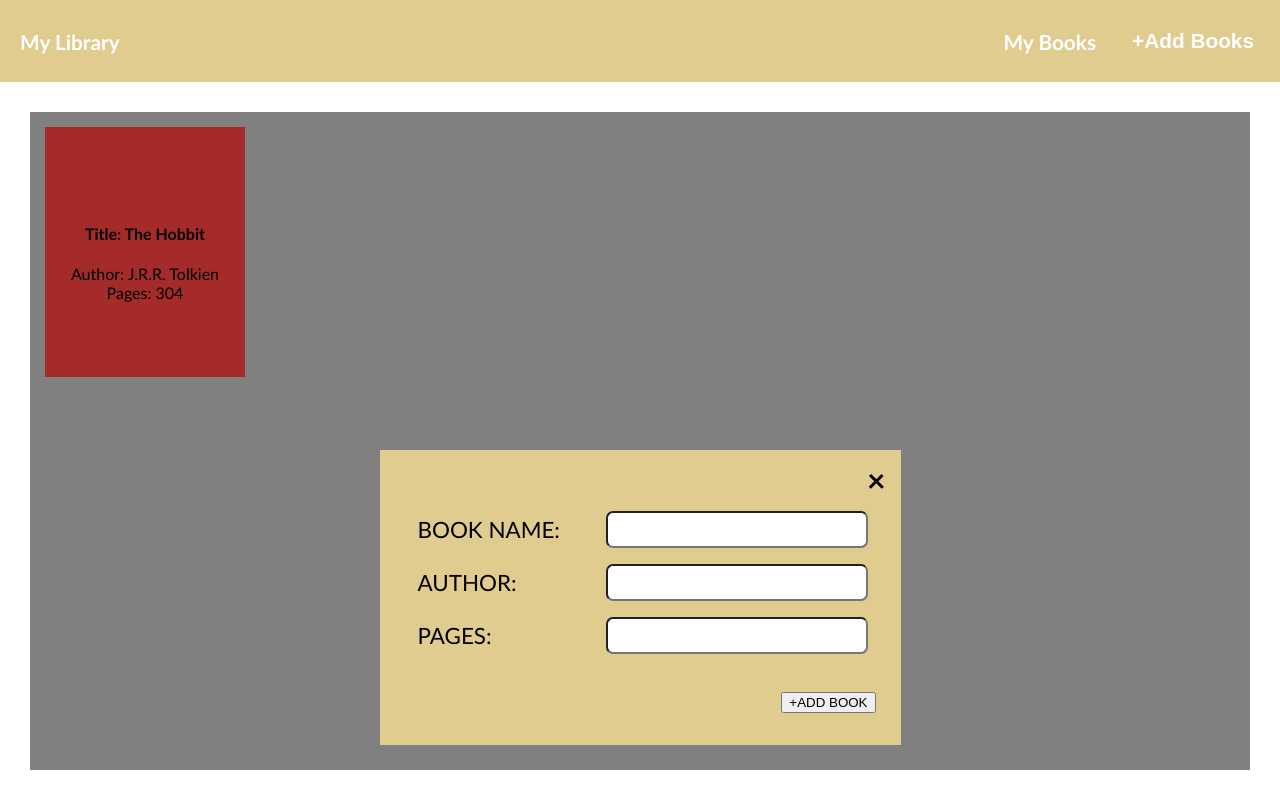
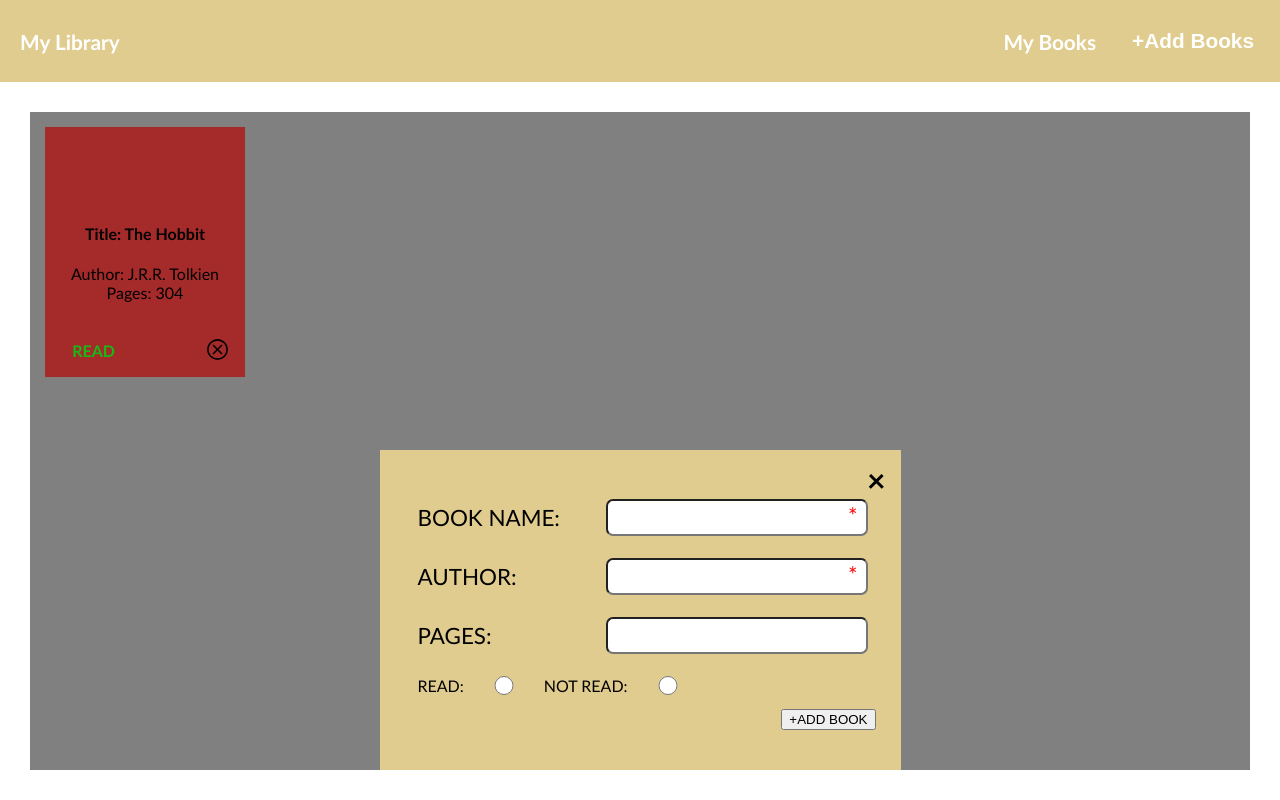
Before and after one commit to 8BITeyes/library, a plain HTML site: page index.html in a window 1280 px wide. Both pictures are taken after a click on the button "+Add Books". Drawn offline with Linux system fonts and the light colour scheme.

Commit message:
Ryan Frazin Nov 12, 2022; 19:12
Add radio input to form

Add remove button to book elements

Add read status to book elements

Add required status to form inputs

```diff
--- a/index.html
+++ b/index.html
@@ -9,20 +9,30 @@
 <body>
     <fieldset class="modal" style="display: none;">
         <span class="close">&times;</span>
+        <div class="form">
             <div class="form-input">
                 <label for="bookname">BOOK NAME: </label>
                 <input type="text" for="bookname" id="bookname" required>
+                <div class="required">*</div>
             </div>
             <div class="form-input">
                 <label for="author">AUTHOR: </label>
                 <input type="text" for="author" id="author" required>
+                <div class="required">*</div>
             </div>
             <div class="form-input">
                 <label for="pages">PAGES: </label>
                 <input type="number" for="pages" id="pages">
             </div>
+            <div class="read-status">
+                <label for="read" class="radio-label">READ: </label>
+                <input type="radio" id="read" value="yes" name="read-status">
+                <label for="notread" class="radio-label">NOT READ: </label>
+                <input type="radio" id="notread" value="not" name="read-status">
+            </div>
             <div id="submit">
                 <button type="button" id="addNew">+ADD BOOK</button>
+            </div>
         </div>
     </fieldset>
 
@@ -38,6 +48,8 @@
             <h4>Title: The Hobbit</h4>
             <span>Author: J.R.R. Tolkien</span>
             <span>Pages: 304</span>
+            <img src="icons/cancel_FILL0_wght400_GRAD0_opsz48.svg" class="remove-button">
+            <span class="status">READ</span>
         </div>
     </div>
 </body>
--- a/script.js
+++ b/script.js
@@ -30,6 +30,8 @@ const formSubmit = document.querySelector('#addNew'); //SUBMIT FORM BUTTON
 let nameInput = document.getElementById('bookname');
 let authorInput = document.getElementById('author');
 let pageInput = document.getElementById('pages');
+let readInput = document.getElementById('read');
+let notInput = document.getElementById('notread');
 
 formSubmit.addEventListener('click', function(){    //adds book to myLibrary array using form input values
     if(nameInput.value === '' || authorInput.value === '') {
@@ -75,5 +77,10 @@ function checkLibrary(){
     pagesElement.innerText = `Pages: ${newestBook.pages}`;
     bookElement.appendChild(pagesElement);
 
+    const removeIcon = document.createElement("img");
+    removeIcon.setAttribute('src', 'icons/cancel_FILL0_wght400_GRAD0_opsz48.svg');
+    removeIcon.setAttribute('class', 'remove-button');
+    bookElement.appendChild(removeIcon);
+
     gridElement.appendChild(bookElement);
 }
--- a/styles.css
+++ b/styles.css
@@ -27,11 +27,19 @@ body {
     margin: 0 auto;
 
     width: fit-content;
-    height: 225px;
+    height: 250px;
     padding: 20px 25px 50px 30px;
     background-color: var(--main-color);
     z-index: 1;
     border: none;
+}
+
+.form {
+    display: flex;
+    position: relative;
+    flex-direction: column;
+    gap: 6px;
+    margin-top: 30px;
 }
 
 .close {
@@ -49,6 +57,7 @@ body {
 
 .form-input {
     display: flex;
+    position: relative;
     justify-content: space-between;
     font-size: 1.4em;
 
@@ -70,16 +79,33 @@ input {
     border-radius: 7px;
 }
 
+.required {
+    position: absolute;
+    top: 3px;
+    right: 10px;
+
+    color: red;
+}
+
+.read-status {
+    display: flex;
+    align-items: center;
+    margin: 8px;
+    width: 450px;
+}
+input[type="radio"] {
+    margin: 0px;
+    height: 19px;
+    font-size: 1em;
+    width: 80px;
+}
+
 #submit {
     display: flex;
     justify-content: end;
     position: relative;
 }
 
-#addNew {
-    position: absolute;
-    top: 30px;
-}
 #addNew:hover {
     cursor: pointer;
 }
@@ -166,6 +192,7 @@ input {
 
 .book {
     display: flex;
+    position: relative;
     width: 200px;
     height: 250px;
     margin: 15px;
@@ -175,3 +202,26 @@ input {
     justify-content: center;
     background-color: brown;
 }
+
+.remove-button {
+    display: flex;
+    position: absolute;
+    width: 25px;
+    height: auto;
+    top: 210px;
+    left: 160px;
+
+    cursor: pointer;
+}
+.remove-button:active{
+    width: 23px;
+}
+
+.status {
+    position: absolute;
+    top: 214px;
+    right: 130px;
+
+    font-weight: bold;
+    color: rgb(23, 185, 23);
+}
```
Also changed, not shown: icons/cancel_FILL0_wght400_GRAD0_opsz48.svg (added). Lines whose indentation alone changed are shown as unchanged.
